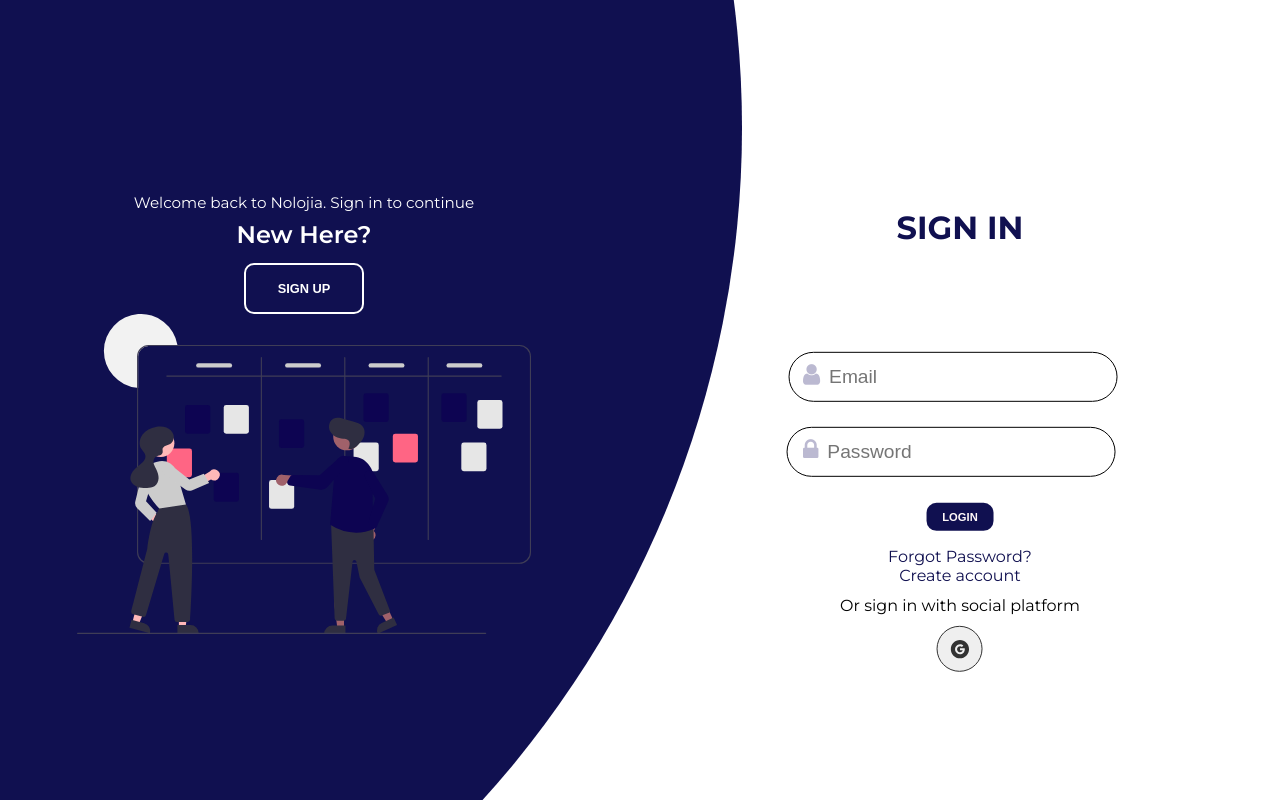
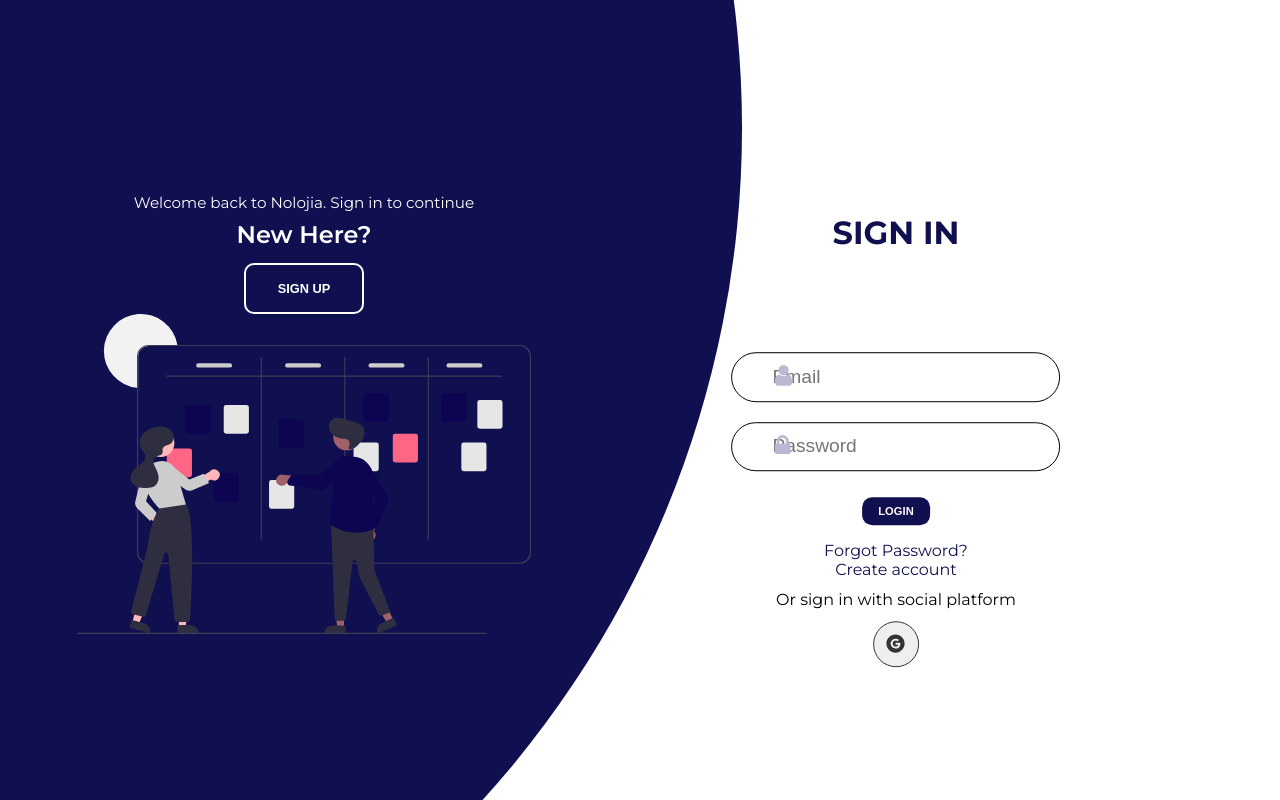
Before and after one commit to joshnyaga/nolojia-frontend, a React (Create React App) app: page /login in a window 1280 px wide. Built offline with nearby package versions, Linux system fonts and the light colour scheme.

Commit message:
changes to signup ui

```diff
--- a/src/StudentContainer/Auth/Auth.js
+++ b/src/StudentContainer/Auth/Auth.js
@@ -171,7 +171,9 @@
             <Link to="/forgot-password" className="link-text">
               Forgot Password?
             </Link>
-            <Link to="/register" className="link-text">
+            <Link  onClick={() => {
+              setMenu(!menu);
+            }}  className="link-text">
               Create account
             </Link>
             <p className="social-text">Or sign in with social platform</p>
--- a/src/StudentContainer/Auth/auth.css
+++ b/src/StudentContainer/Auth/auth.css
@@ -55,7 +55,9 @@
   line-height: 55px;
   color: var(--white-grey);
   font-size: 1.5rem;
-  margin-right: -2rem;
+  position: absolute;
+  left: 50px;
+  top: -4px;
 }
 
 .input-field input {
@@ -106,7 +108,7 @@
 .signin-signup {
   position: absolute;
   top: 50%;
-  left: 75%;
+  left: 70%;
   transform: translate(-50%, -50%);
   display: grid;
   grid-template-columns: 1fr;
@@ -249,6 +251,7 @@
   font-size: 0.8rem;
   width: 250px;
   display: none;
+  margin-left: 55px;
 }
 .link-text {
   text-align: center;
```
